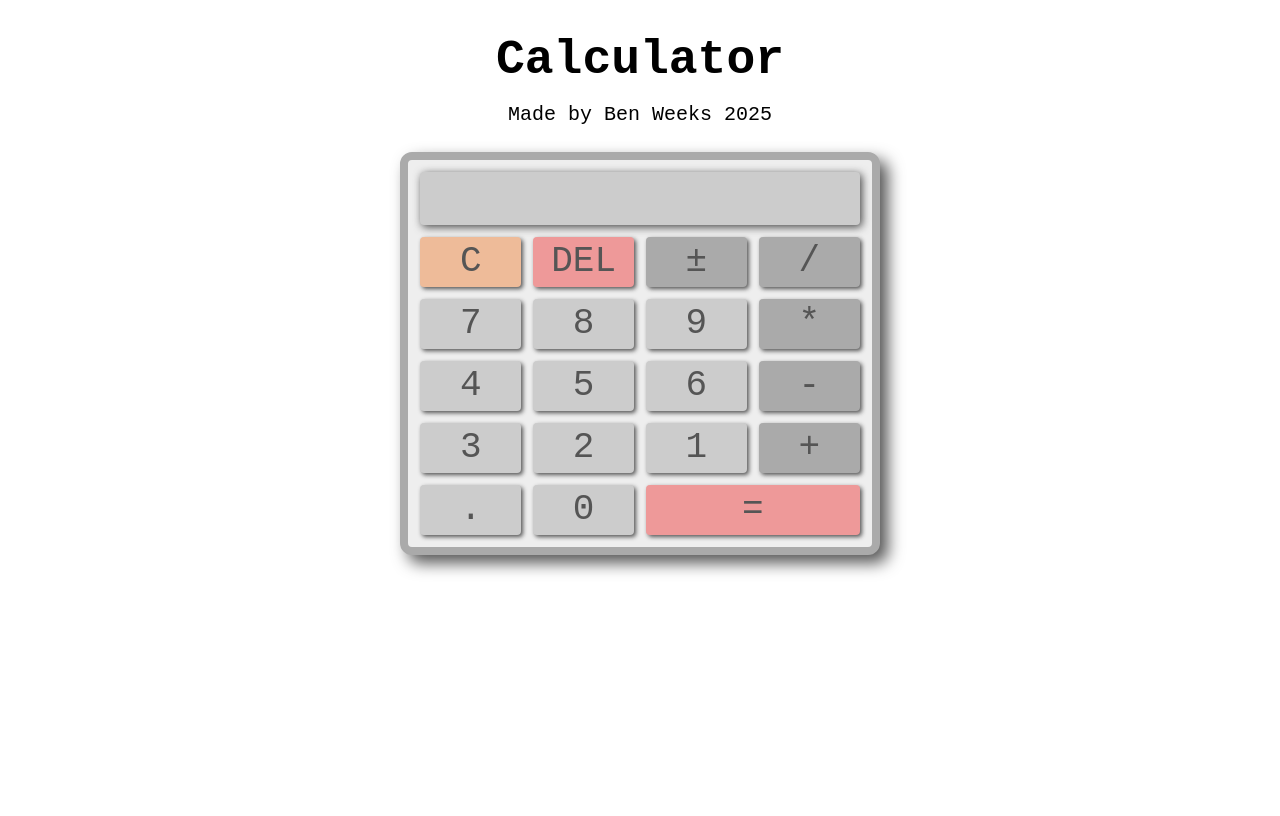
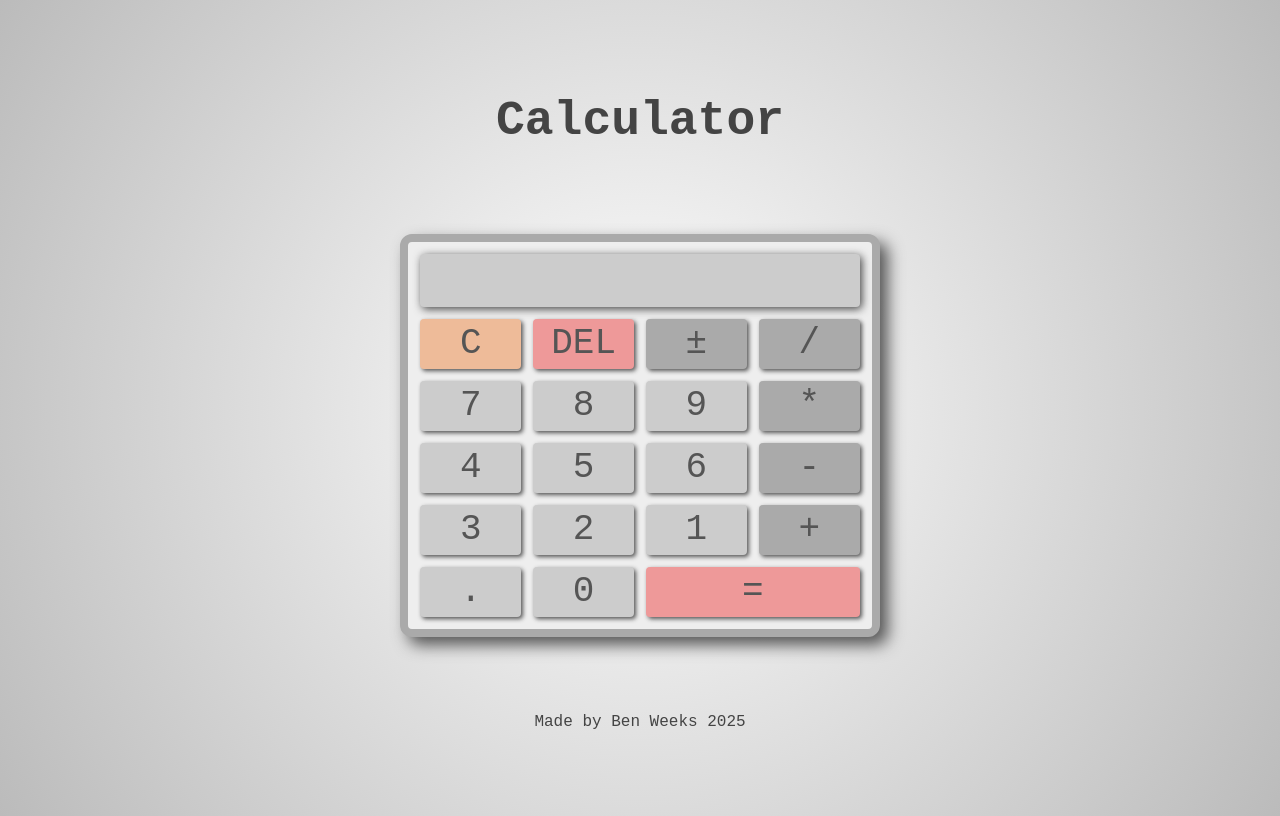
Before and after one commit to ben-weeks/odin-calc, a plain HTML site: page index.html in a window 1280 px wide. Drawn offline with Linux system fonts and the light colour scheme.

Commit message:
style and layout tweaks

```diff
--- a/index.html
+++ b/index.html
@@ -10,7 +10,6 @@
 <body>
     <div class="header">
         <h3 class="header-text">Calculator</h3>
-        <p class="header-subtext">Made by Ben Weeks 2025</p>
     </div>
     <div class="calc">
         <div class="display"></div>
@@ -36,6 +35,8 @@
             <button class="equals">=</button>
         </div>
     </div>
-    <div class="footer"></div>
+    <div class="footer">
+        <p class="subtext">Made by Ben Weeks 2025</p>
+    </div>
 </body>
 </html>
--- a/style.css
+++ b/style.css
@@ -3,8 +3,12 @@ body {
 
     display: flex;
     flex-flow: column wrap;
-    justify-content: center;
+    justify-content: space-evenly;
     align-items: center;
+
+    background-image: radial-gradient(circle, #fff, #ddd, #bbb);
+
+    height: 100vh;
 }
 
 .header {
@@ -25,11 +29,15 @@ body {
 }
 
 .header-text {
+    color: #444;
     font-size: 48px;
 }
 
-.header-subtext {
-    font-size: 20px;
+.footer {
+    color: #444;
+    font-size: 16px;
+
+
 }
 
 /* Calculator */
```
